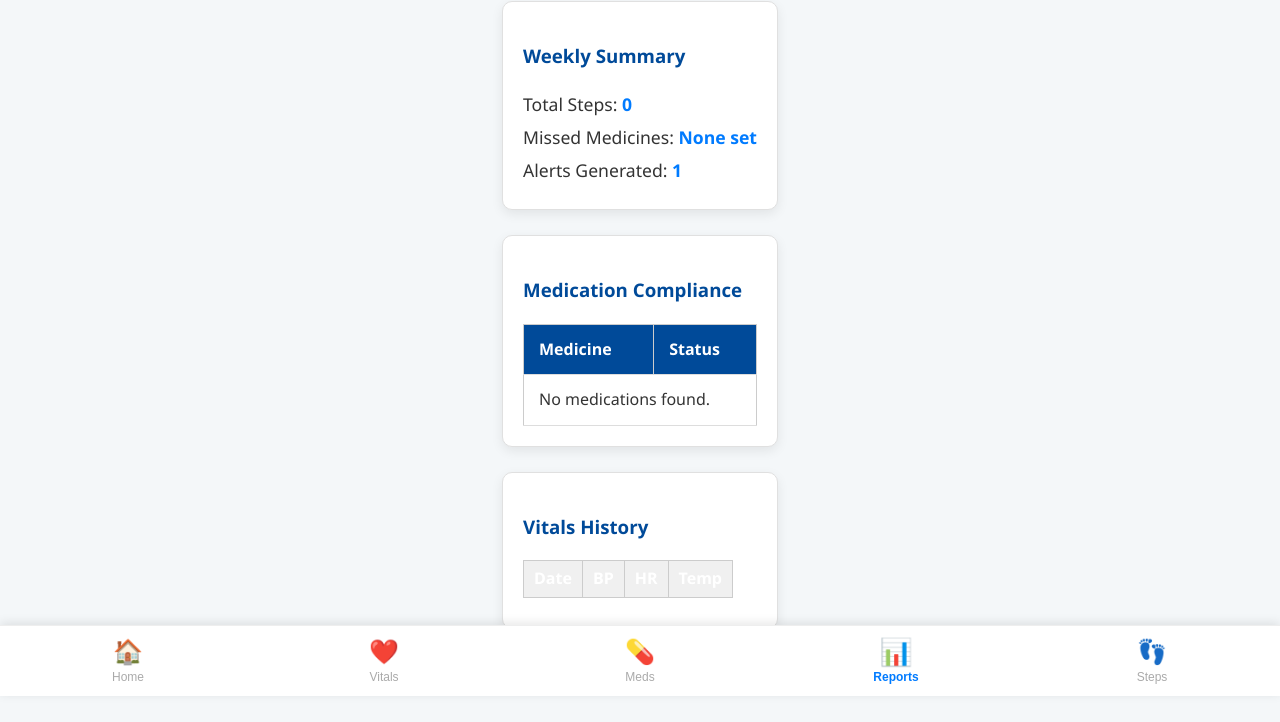
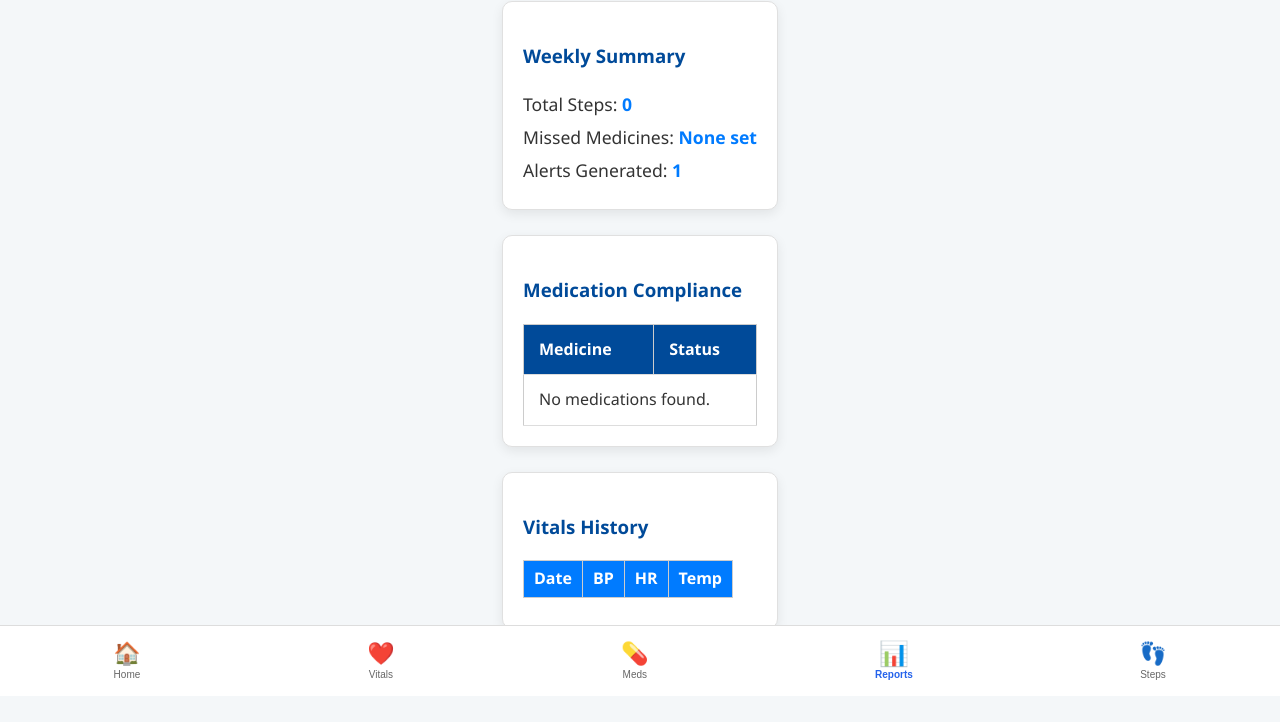
Before and after one commit to Ayesha-Abdullah-mvs/Smart-Health-PWA, a plain HTML site: page reports.html in a window 1280 px wide. Shown: the part 104-826 px from the top of the page. Drawn offline with Linux system fonts and the light colour scheme.

Commit message:
Update styles.css

```diff
--- a/styles.css
+++ b/styles.css
@@ -484,7 +484,7 @@ body {
 }
 
 #vitalsTable th {
-  background-color: #f0f0f0;
+  background-color: #007bff;
 }
 
 /* End of Vitals Table */
@@ -603,51 +603,7 @@ tbody tr:hover {
     color: #00796b;
 }
 
-/* --- Bottom Navigation Styling --- */
-.bottom-nav {
-    display: flex;
-    justify-content: space-around;
-    align-items: center;
-    position: fixed;
-    bottom: 0;
-    left: 0;
-    right: 0;
-    background-color: #fff;
-    box-shadow: 0 -2px 10px rgba(0,0,0,0.1);
-    height: 70px;
-    border-top: 1px solid #eee;
-}
 
-.bottom-nav button {
-    background: none;
-    border: none;
-    color: #aaa;
-    display: flex;
-    flex-direction: column;
-    align-items: center;
-    cursor: pointer;
-    padding: 0;
-    flex: 1;
-    transition: color 0.3s;
-}
-
-.bottom-nav button span {
-    font-size: 1.5rem;
-}
-
-.bottom-nav button small {
-    font-size: 0.75rem;
-    margin-top: 4px;
-}
-
-/* Active navigation button for the current page */
-body[data-page="reports"] .bottom-nav button[data-page="reports"] {
-    color: #007bff;
-}
-
-.bottom-nav button:focus {
-    outline: none;
-}
 
 /* --- Mobile Specific Styles (as requested in original HTML) --- */
 @media screen and (max-width: 600px) {
```
